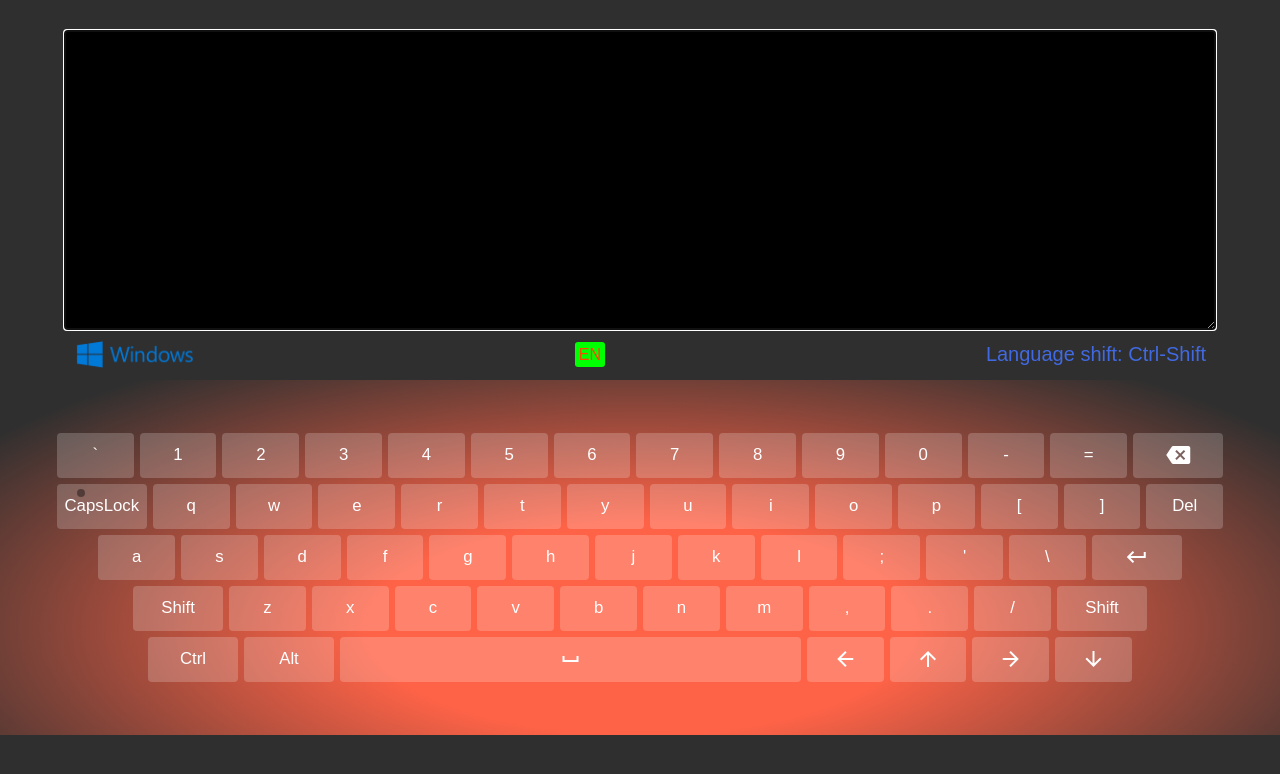
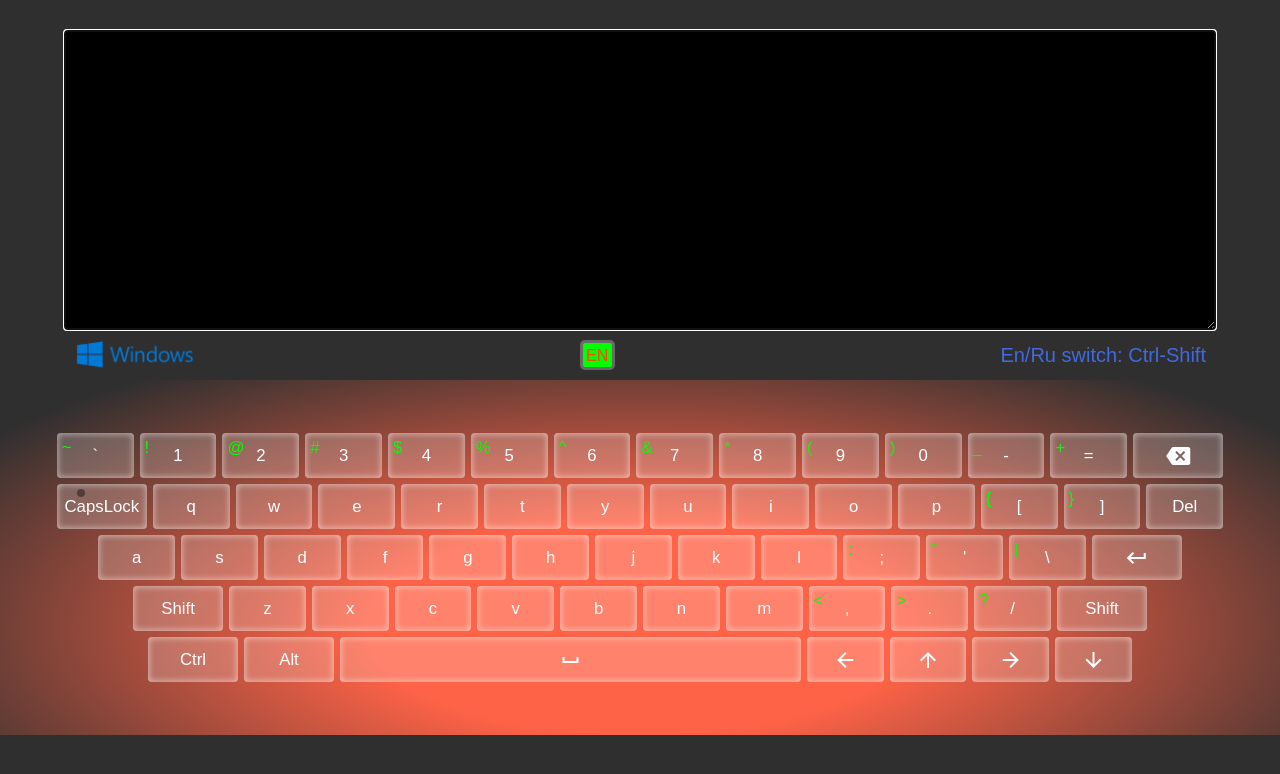
Before and after one commit to vvsar/virtual-keyboard-2022Q1, a plain HTML site: page index.html in a window 1280 px wide. Drawn offline with Linux system fonts and the light colour scheme.

Commit message:
feat: add keys functionalities

```diff
--- a/script.js
+++ b/script.js
@@ -15,93 +15,104 @@ class Keyboard {
     this.textarea = null,
     this.keys_container = null,
     this.infoBox = null;
-    this.language = 'en',
-    this.typedText = '',
+    this.language = '',
     this.cursorPos = 0,
     this.capsLock = false
   }
 }
 
 const keySet = {
-  'en': [
-  ["`", "1", "2", "3", "4", "5", "6", "7", "8", "9", "0", "-", "=", "backspace",
-  "caps", "q", "w", "e", "r", "t", "y", "u", "i", "o", "p", "[", "]", "del",
-  "a", "s", "d", "f", "g", "h", "j", "k", "l", ";", "'", "\\", "enter",
-  "leftShift", "z", "x", "c", "v", "b", "n", "m", ",", ".", "/", "rightShift",
+  'en':
+  [{x:['`', '~']}, {x:['1', '!']}, {x:['2', '@']}, {x:['3', '#']}, {x:['4', '$']}, {x:['5', '%']}, {x:['6', '^']},
+  {x:['7', '&']}, {x:['8', '*']}, {x:['9', '\(']}, {x:['0', ')']}, {x:['-', '_']}, {x:['=', '+']}, "backspace",
+  "caps", "q", "w", "e", "r", "t", "y", "u", "i", "o", "p", {x:['[', '{']}, {x:[']', '}']}, "del",
+  "a", "s", "d", "f", "g", "h", "j", "k", "l", {x:[';', ':']}, {x:['\'', '"']}, {x:['\\', '|']}, "enter",
+  "leftShift", "z", "x", "c", "v", "b", "n", "m", {x:[',', '<']}, {x:['.', '>']}, {x:['/', '?']}, "rightShift",
   "ctrl", "alt", "space", "left", "up", "right", "down"],
-  ["~", "!", "@", "#", "$", "%", "^", "&", "*", "\(", ")", "_", "+", "backspace",
-  "caps", "q", "w", "e", "r", "t", "y", "u", "i", "o", "p", "{", "}",
-  "a", "s", "d", "f", "g", "h", "j", "k", "l", ":", "\"", "|", "enter",
-  "leftShift", "z", "x", "c", "v", "b", "n", "m", "<", ">", "?", "rightShift",
+  'ru':
+  ["ё", {x:['1', '!']}, {x:['2', '"']}, {x:['3', '№']}, {x:['4', ';']}, {x:['5', '%']}, {x:['6', ':']},
+  {x:['7', '?']}, {x:['8', '*']}, {x:['9', '\(']}, {x:['0', ')']}, {x:['-', '_']}, {x:['=', '+']}, "backspace",
+  "caps", "й", "ц", "у", "к", "е", "н", "г", "ш", "щ", "з", "х", "ъ", "del",
+  "ф", "ы", "в", "а", "п", "р", "о", "л", "д", "ж", "э", {x:['\\', '/']}, "enter",
+  "leftShift", "я", "ч", "с", "м", "и", "т", "ь", "б", "ю", {x:['.', ',']}, "rightShift",
   "ctrl", "alt", "space", "left", "up", "right", "down"]
-  ],
-  'ru': [
-  ["ё", "1", "2", "3", "4", "5", "6", "7", "8", "9", "0", "-", "=", "backspace",
-  "caps", "й", "ц", "у", "к", "е", "н", "г", "ш", "щ", "з", "х", "ъ",
-  "ф", "ы", "в", "а", "п", "р", "о", "л", "д", "ж", "э", "\\", "enter",
-  "shift", "я", "ч", "с", "м", "и", "т", "ь", "б", "ю", ".", "shift",
-  "ctrl", "alt", "space", "left", "up", "right", "down"],
-  ["ё", "!", "\"", "№", ";", "%", ":", "?", "*", "\(", ")", "_", "+", "backspace",
-  "caps", "й", "ц", "у", "к", "е", "н", "г", "ш", "щ", "з", "х", "ъ",
-  "ф", "ы", "в", "а", "п", "р", "о", "л", "д", "ж", "э", "/", "enter",
-  "shift", "я", "ч", "с", "м", "и", "т", "ь", "б", "ю", ",", "shift",
-  "ctrl", "alt", "space", "left", "up", "right", "down"]
-  ]
 };
 
 const keyBoard = new Keyboard();
+let langSign;
 
 function keyboardInit() {
 
-  this.textarea = document.createElement('textarea');
-  this.textarea.classList.add('text-input');
-  document.body.appendChild(this.textarea);
-  this.textarea.focus();
+  keyBoard.textarea = document.createElement('textarea');
+  keyBoard.textarea.classList.add('text-input');
+  document.body.appendChild(keyBoard.textarea);
+  keyBoard.textarea.value = '';
+  keyBoard.textarea.focus();
 
-  this.infoBox = document.createElement('div');
-  this.infoBox.classList.add('info-box');
-  document.body.appendChild(this.infoBox);
+  keyBoard.infoBox = document.createElement('div');
+  keyBoard.infoBox.classList.add('info-box');
+  document.body.appendChild(keyBoard.infoBox);
   const winLogo = document.createElement('img');
   winLogo.src = './assets/winlogo.png';
   winLogo.alt = 'Windows logo';
   winLogo.classList.add('win-logo');
-  this.infoBox.appendChild(winLogo);
-  const langSign = document.createElement('div');
+  keyBoard.infoBox.appendChild(winLogo);
+  if (localStorage.getItem('language')) {
+    keyBoard.language = localStorage.getItem('language');
+  } else {
+    keyBoard.language = 'en';
+    localStorage.setItem('language', 'en');
+  }
+  langSign = document.createElement('div');
   langSign.classList.add('lang-sign');
   langSign.textContent = (`${keyBoard.language}`).toUpperCase();
-  this.infoBox.appendChild(langSign);
+  keyBoard.infoBox.appendChild(langSign);
   const shiftInfo = document.createElement('span');
   shiftInfo.classList.add('shift-info');
-  shiftInfo.textContent = 'Language shift: Ctrl-Shift';
-  this.infoBox.appendChild(shiftInfo);
+  shiftInfo.textContent = 'En/Ru switch: Ctrl-Shift';
+  keyBoard.infoBox.appendChild(shiftInfo);
 
-  this.keys_container = document.createElement('div');
-  this.keys_container.classList.add('keys-container');
-  document.body.appendChild(this.keys_container);
+  keyBoard.keys_container = document.createElement('div');
+  keyBoard.keys_container.classList.add('keys-container');
+  document.body.appendChild(keyBoard.keys_container);
+  keyBoard.keys_container.appendChild(createKeys());
 
-  this.keys_container.appendChild(createKeys());
+
 }
 
 function createKeys() {
 
-  // const createIconHTML = (icon_name) => {
-  //   return `<i class="material-icons">${icon_name}</i>`;
-  // }
-
   const fragment = document.createDocumentFragment();
 
-  let currentLayout = keySet.en[0];
+  let currentLayout = keySet[`${keyBoard.language}`];
   currentLayout.forEach(keyName => {
     const keyElement = document.createElement('button');
     const key = new Key(keyName);
     keyElement.classList.add("keyboard-key");
+    keyElement.isPressed = false;
     const insertLineBreak = [currentLayout[13], currentLayout[27], currentLayout[40], currentLayout[52]].indexOf(keyName) !== -1;
 
+    if (typeof keyName !== 'object') {
     switch (keyName) {
+
+      case "ctrl":
+        keyElement.classList.add("keyboard-key-wide");
+        keyElement.innerHTML = '<span>Ctrl</span>';
+        keyElement.classList.add('ctrl');
+        // ctrl = document.querySelector('.ctrl');
+        // alert(ctrl);
+        keyElement.addEventListener('click', () => {
+          keyElement.isPressed = true;
+          keyElement.classList.add('keyboard-key-pressed');
+        })
+
+        break;
+
       case "backspace":
         keyElement.classList.add("keyboard-key-wide");
         keyElement.innerHTML = key.createIconHTML("backspace");
-
+        keyElement.onmousedown = function() {keyElement.classList.add('keyboard-key-pressed')}
+        keyElement.onmouseup = function() {keyElement.classList.remove('keyboard-key-pressed')}
         // key.addEventListener("click", () => {
         //   this.properties.value = this.properties.value.substring(0, this.properties.value.length - 1);
         //   this._triggerEvent("oninput");
@@ -111,56 +122,54 @@ function createKeys() {
 
       case "caps":
         keyElement.classList.add("keyboard-key-wide", "keyboard-key-caps");
-        keyElement.innerText = 'CapsLock';
+        keyElement.innerHTML = '<span>CapsLock</span>';
+        keyElement.onmousedown = function() {keyElement.classList.add('keyboard-key-pressed')}
+        keyElement.onmouseup = function() {keyElement.classList.remove('keyboard-key-pressed')}
         if (keyBoard.capsLock) keyElement.classList.add("keyboard-key-caps-active");
-        // keyElement.addEventListener("click", () => {
-        //   this._toggleCapsLock();
-        //   keyElement.classList.toggle("keyboard__key--active", this.properties.capsLock);
-        // });
+        keyElement.addEventListener("click", () => {
+          toggleCapsLock();
+          keyElement.classList.toggle("keyboard-key-caps-active", keyBoard.capsLock);
+        });
 
         break;
 
       case "del":
-        keyElement.innerText = 'Del';
-
+        keyElement.innerHTML = '<span>Del</span>';
+        keyElement.onmousedown = function() {keyElement.classList.add('keyboard-key-pressed')}
+        keyElement.onmouseup = function() {keyElement.classList.remove('keyboard-key-pressed')}
         break;
-
-      // case "en-ru":
-      //   keyElement.classList.add("keyboard__key--wide");
-      //   keyElement.textContent = this.properties.language ? "RU" : "EN";
-      //   keyElement.addEventListener("click", () => {
-      //     this._toggleEnRu();
-
-      //   });
-
-      //   break;
 
       case "leftShift":
       case "rightShift":
         keyElement.classList.add("keyboard-key-wide");
-        keyElement.innerText = 'Shift';
-        // keyElement.addEventListener("click", () => {
-        //   this._toggleShift();
-        // });
-
-        break;
-
-      case "ctrl":
-        keyElement.classList.add("keyboard-key-wide");
-        keyElement.innerText = 'Ctrl';
+        keyElement.innerHTML = '<span>Shift</span>';
+        keyElement.classList.add('shift');
+        keyElement.addEventListener("click", () => {
+          if (document.querySelector('.ctrl').isPressed) {
+            keyElement.onmousedown = function() {keyElement.classList.add('keyboard-key-pressed')}
+            keyElement.onmouseup = function() {keyElement.classList.remove('keyboard-key-pressed')}
+            toggleEnRu();
+          } else {
+            keyElement.isPressed = true;
+            keyElement.classList.add('keyboard-key-pressed');
+          }
+        });
 
         break;
 
       case "alt":
         keyElement.classList.add("keyboard-key-wide");
-        keyElement.innerText = 'Alt';
+        keyElement.innerHTML = '<span>Alt</span>';
+        keyElement.setAttribute('id', 'alt');
+
 
         break;
 
       case "enter":
         keyElement.classList.add("keyboard-key-wide");
         keyElement.innerHTML = key.createIconHTML("keyboard_return");
-
+        keyElement.onmousedown = function() {keyElement.classList.add('keyboard-key-pressed')}
+        keyElement.onmouseup = function() {keyElement.classList.remove('keyboard-key-pressed')}
         // keyElement.addEventListener("click", () => {
         //   this.properties.value += "\n";
         //   this._triggerEvent("oninput");
@@ -171,64 +180,90 @@ function createKeys() {
       case "space":
         keyElement.classList.add("keyboard-key-space");
         keyElement.innerHTML = key.createIconHTML("space_bar");
-
-        // keyElement.addEventListener("click", () => {
-        //   this.properties.value += " ";
-        //   this._triggerEvent("oninput");
-        // });
+        keyElement.onmousedown = function() {keyElement.classList.add('keyboard-key-pressed')}
+        keyElement.onmouseup = function() {keyElement.classList.remove('keyboard-key-pressed')}
+        keyElement.addEventListener("click", () => {
+          keyBoard.textarea.value += " ";
+          keyBoard.textarea.focus();
+          // this._triggerEvent("oninput");
+        });
 
         break;
 
       case "left":
         keyElement.innerHTML = key.createIconHTML("arrow_back");
+        keyElement.onmousedown = function() {keyElement.classList.add('keyboard-key-pressed')}
+        keyElement.onmouseup = function() {keyElement.classList.remove('keyboard-key-pressed')}
 
         break;
 
       case "right":
         keyElement.innerHTML = key.createIconHTML("arrow_forward");
+        keyElement.onmousedown = function() {keyElement.classList.add('keyboard-key-pressed')}
+        keyElement.onmouseup = function() {keyElement.classList.remove('keyboard-key-pressed')}
 
         break;
 
       case "up":
         keyElement.innerHTML = key.createIconHTML("arrow_upward");
+        keyElement.onmousedown = function() {keyElement.classList.add('keyboard-key-pressed')}
+        keyElement.onmouseup = function() {keyElement.classList.remove('keyboard-key-pressed')}
 
         break;
 
       case "down":
         keyElement.innerHTML = key.createIconHTML("arrow_downward");
+        keyElement.onmousedown = function() {keyElement.classList.add('keyboard-key-pressed')}
+        keyElement.onmouseup = function() {keyElement.classList.remove('keyboard-key-pressed')}
 
         break;
 
-        // case "done":
-      //   keyElement.classList.add("keyboard__key--wide");
-      //   keyElement.innerHTML = createIconHTML("keyboard_hide");
-
-      //   keyElement.addEventListener("click", () => {
-      //     this.close();
-      //     this._triggerEvent("onclose");
-      //   });
-
-      //   break;
-
       default:
-        keyElement.innerText = key.name;
-        // if (keyBoard.capsLock === this.properties.shift) {
-        //   keyElement.textContent = key.toLowerCase();
-        // } else {
-        //   keyElement.textContent = key.toUpperCase();
-        // }
-
-        // keyElement.addEventListener("click", () => {
-        //   if (this.properties.capsLock === this.properties.shift) {
-        //     this.properties.value += key.toLowerCase();
-        //   } else {
-        //     this.properties.value += key.toUpperCase();
-        //   }
-
-        //   this._triggerEvent("oninput");
-        // });
+        if (!keyBoard.capsLock) {
+          keyElement.innerText = key.name.toLowerCase();
+        } else {
+          keyElement.innerText = key.name.toUpperCase();
+        }
+        keyElement.onmousedown = function() {keyElement.classList.add('keyboard-key-pressed')}
+        keyElement.onmouseup = function() {keyElement.classList.remove('keyboard-key-pressed')}
+        keyElement.addEventListener("click", () => {
+          if (keyBoard.capsLock || document.querySelectorAll('.shift')[0].isPressed || document.querySelectorAll('.shift')[1].isPressed) {
+            keyBoard.textarea.value += key.name.toUpperCase();
+          } else if (keyBoard.capsLock && (document.querySelectorAll('.shift')[0].isPressed || document.querySelectorAll('.shift')[1].isPressed)) {
+            keyBoard.textarea.value += key.name.toLowerCase();
+          } else {
+            keyBoard.textarea.value += key.name.toLowerCase();
+          }
+          document.querySelectorAll('.shift').forEach(el => {
+            el.isPressed = false;
+            el.classList.remove('keyboard-key-pressed');
+          });
+          keyBoard.textarea.focus();
+          // this._triggerEvent("oninput");
+        });
 
         break;
+      }
+    } else {
+      keyElement.innerText = key.name.x[0];
+      let shiftSign = document.createElement('span');
+      shiftSign.classList.add('keyboard-key-shift');
+      shiftSign.textContent = key.name.x[1];
+      keyElement.appendChild(shiftSign);
+      keyElement.onmousedown = function() {keyElement.classList.add('keyboard-key-pressed')}
+      keyElement.onmouseup = function() {keyElement.classList.remove('keyboard-key-pressed')}
+      keyElement.addEventListener("click", () => {
+        if (document.querySelectorAll('.shift')[0].isPressed || document.querySelectorAll('.shift')[1].isPressed) {
+          keyBoard.textarea.value += key.name.x[1];
+          document.querySelectorAll('.shift').forEach(el => {
+            el.isPressed = false;
+            el.classList.remove('keyboard-key-pressed');
+          });
+        } else {
+          keyBoard.textarea.value += key.name.x[0];
+        }
+        keyBoard.textarea.focus();
+      });
     }
 
 
@@ -245,4 +280,33 @@ function createKeys() {
   return fragment;
 }
 
+function toggleCapsLock() {
+  keyBoard.capsLock = !keyBoard.capsLock;
+  keyBoard.keys_container.childNodes.forEach(el => {
+    if (el.childElementCount === 0) {
+      if (keyBoard.capsLock) {
+        el.innerText = el.innerText.toUpperCase();
+      } else {
+        el.innerText = el.innerText.toLowerCase();
+      }
+    }
+  });
+}
+
+function toggleEnRu() {
+  if (keyBoard.language === 'en') {
+    keyBoard.language = 'ru';
+    localStorage.setItem('language', 'ru');
+  } else {
+    keyBoard.language = 'en';
+    localStorage.setItem('language', 'en');
+  }
+  langSign.textContent = (`${keyBoard.language}`).toUpperCase();
+  keyBoard.keys_container.remove();
+  keyBoard.keys_container = document.createElement('div');
+  keyBoard.keys_container.classList.add('keys-container');
+  document.body.appendChild(keyBoard.keys_container);
+  keyBoard.keys_container.appendChild(createKeys());
+}
+
 keyboardInit();
--- a/style.css
+++ b/style.css
@@ -39,12 +39,13 @@ body {
 }
 
 .lang-sign {
-  width: 30px;
-  height: 25px;
-  border-radius: 3px;
+  width: 35px;
+  height: 30px;
+  border-radius: 5px;
   text-align: center;
   background: #00FF00;
   color: #FF4500;
+  border: solid 3px #696969;
   font-family: Arial, sans-serif;
   font-size: 16px;
   font-weight: 400;
@@ -67,6 +68,7 @@ body {
 }
 
 .keyboard-key {
+  position: relative;
   height: 45px;
   width: 6%;
   max-width: 90px;
@@ -85,6 +87,19 @@ body {
   padding: 0;
   -webkit-tap-highlight-color: transparent;
   position: relative;
+  box-shadow: inset 0 0 6px 1px rgb(255, 255, 255, 0.5);
+}
+
+.keyboard-key-shift {
+  position: absolute;
+  top: 5px;
+  left: 5px;
+  color: #00FF00;
+}
+
+.keyboard-key-pressed {
+  box-shadow: inset 0 0 6px 1px rgb(0, 0, 0, 0.5);
+  transition: 0.1s;
 }
 
 .keyboard-key-wide {
```
